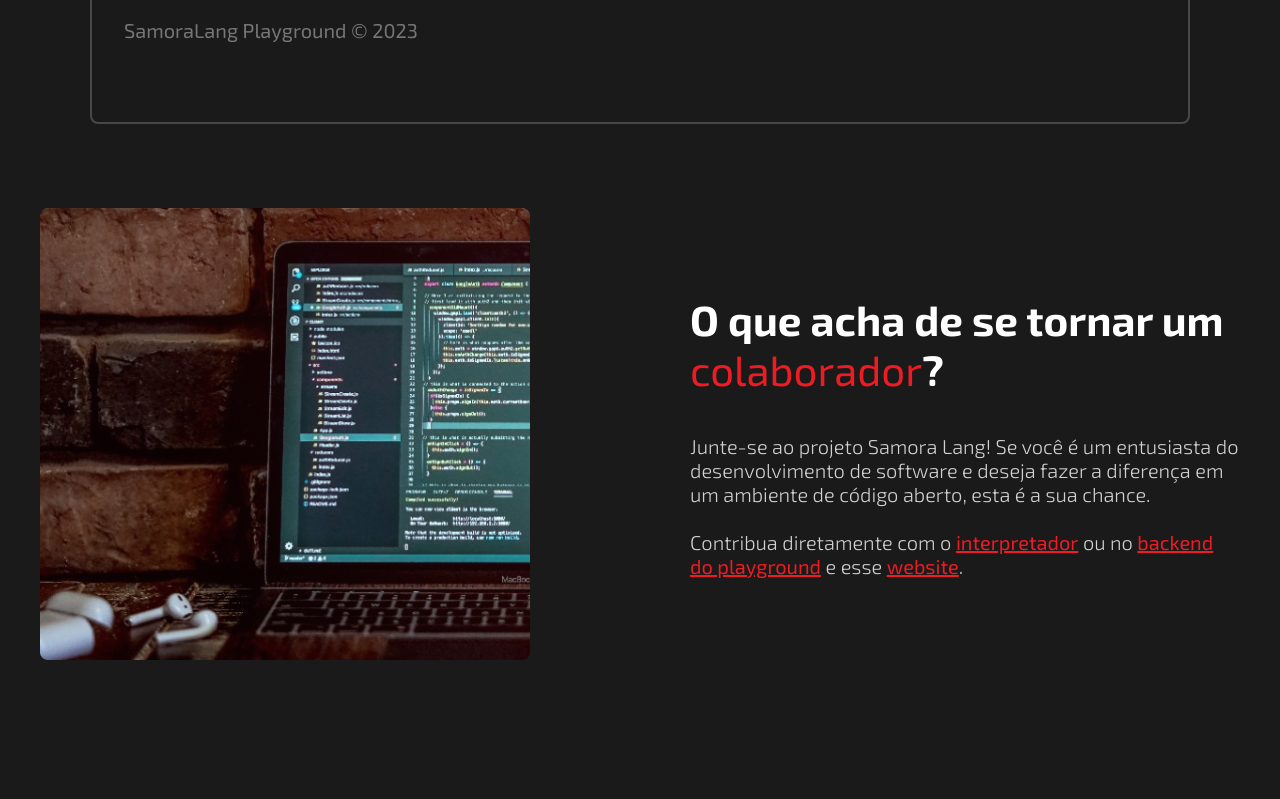
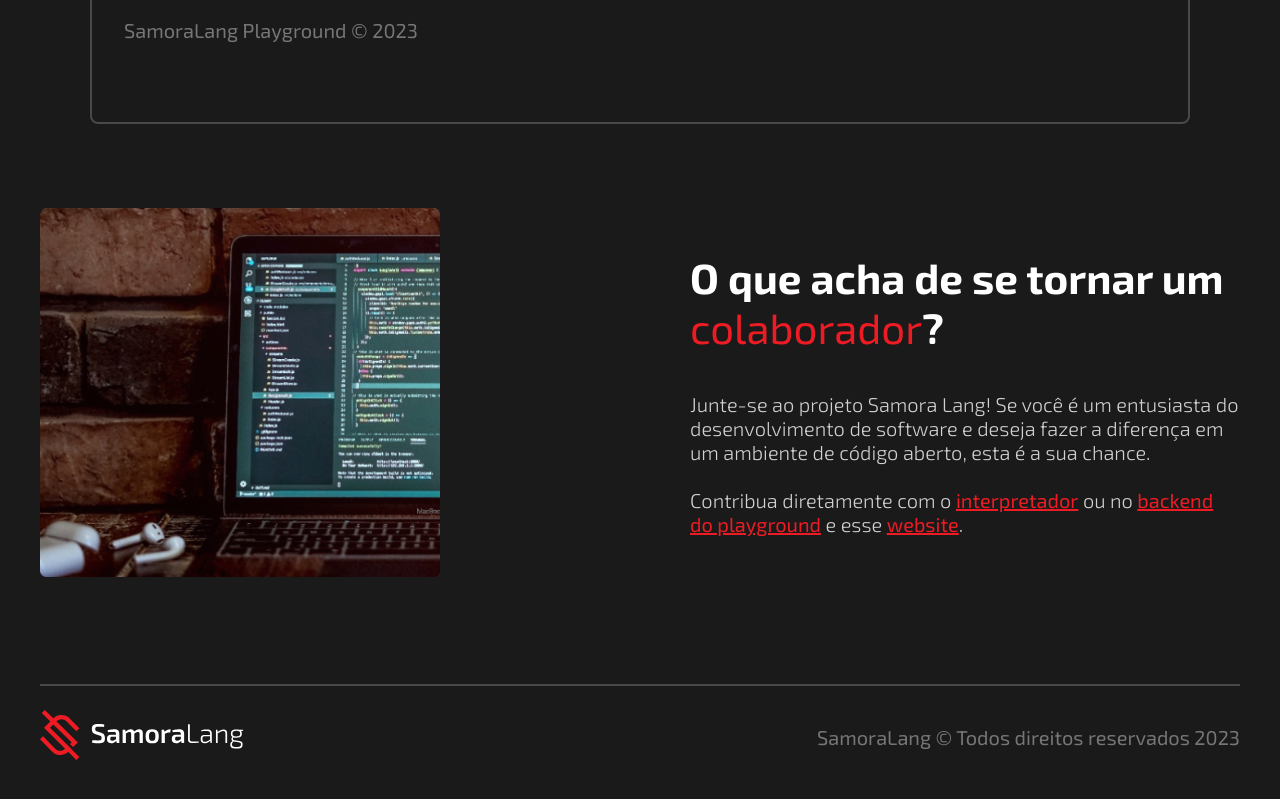
Before and after one commit to JefferMarcelino/sml-frontend, a React (Vite) app: page / in a window 1280 px wide. Shown: the part 1349-2148 px from the top of the page. Before the commit the page ends 2096 px from the top, so only its background shows below. Built offline with nearby package versions, Linux system fonts and the light colour scheme; no server answers.

Commit message:
feat: add the footer

```diff
--- a/src/App.css
+++ b/src/App.css
@@ -77,7 +77,7 @@
   gap: 1.25rem;
 }
 
-body #playground .container .copyright {
+body .copyright {
   color: #767676;
 }
 
@@ -112,6 +112,10 @@
   max-width: 400px;
 }
 
+body #join-samora-lang .content .img img {
+  width: 100%;
+}
+
 body #join-samora-lang .content .text {
   max-width: 550px;
 }
@@ -128,15 +132,23 @@
   font-weight: 300;
 }
 
+footer {
+  padding: 1.25rem;
+}
+
+footer .wrapper {
+  padding-top: 1.5rem;
+  padding-bottom: 1.5rem;
+  border-top: 2px solid rgba(255, 255, 255, 0.20);
+  display: flex;
+  flex-wrap: wrap;
+  gap: 1rem;
+  justify-content: space-between;
+  align-items: center;
+}
+
 @media (max-width: 470px) {
   body #hero .content .text span {
     font-size: 3rem;
   }
 }
-
-@media (max-width: 793px) {
-  /*body #hero {
-    background: url("/hero.png") 200px no-repeat;
-    background-size: cover;
-  }*/
-}
--- a/src/App.tsx
+++ b/src/App.tsx
@@ -5,6 +5,7 @@
 import Header from './Components/Header';
 import joinSML from "/join-sml.png";
 import arrowRight from "./assets/arrow-right.svg";
+import samoraLangLogo from "/samoralang-logo.svg";
 
 const App = () => {
   useEffect(() => {
@@ -69,6 +70,16 @@
           </div>
         </section>
       </main>
+
+      <footer>
+        <div className="wrapper">
+          <div className="logo">
+            <img src={ samoraLangLogo } alt="" />
+          </div>
+
+          <p className="copyright">SamoraLang © Todos direitos reservados 2023</p>
+        </div>
+      </footer>
     </>
   );
 }
```
